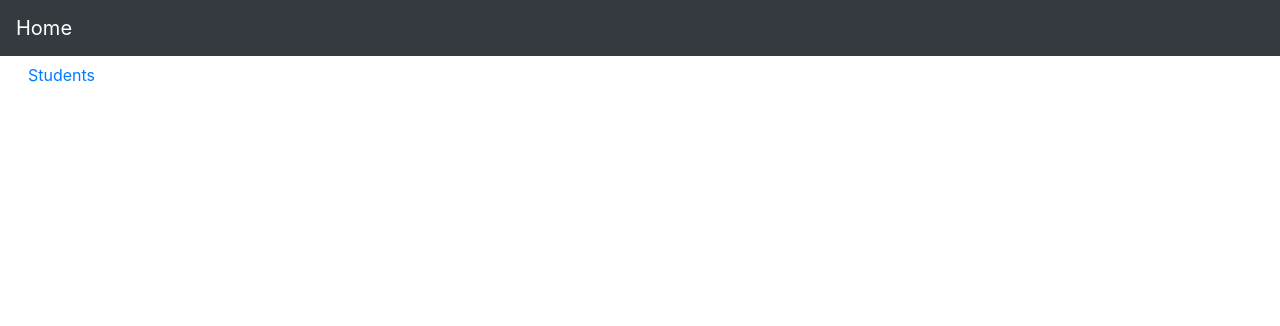
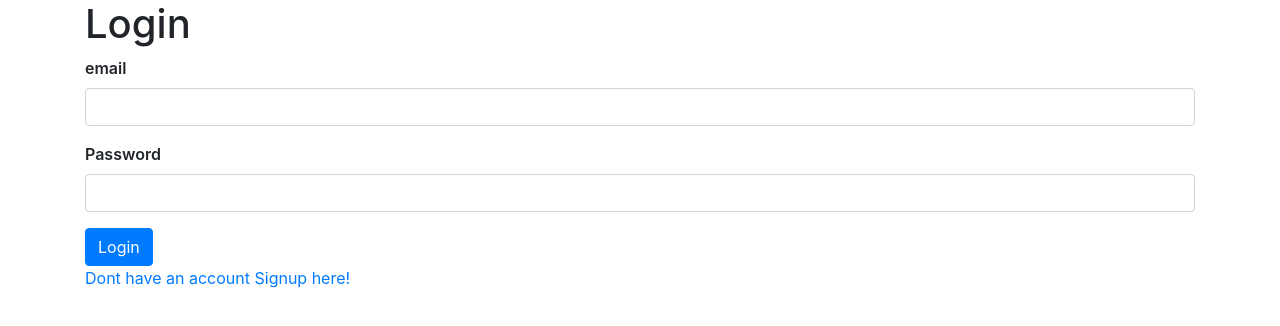
Before and after one commit to garrettcobrien/boilerADVSR-frontend, a React (Create React App) app: page / in a window 1280 px wide. Shown: the top 326 px of the page. Built offline with nearby package versions, Linux system fonts and the light colour scheme.

Commit message:
Login Functionality works prints user information on dashbaord

```diff
--- a/src/App.js
+++ b/src/App.js
@@ -4,6 +4,9 @@ import StudentEdit from './components/StudentEdit';
 import StudentList from "./components/StudentList";
 import Home from './components/Home';
 import { BrowserRouter as Router, Route, Switch } from 'react-router-dom';
+import Register from "./components/Register";
+import Dashbaord from "./components/Dashboard";
+import Login from "./components/Login";
 
 class App extends Component {
 
@@ -11,9 +14,13 @@ class App extends Component {
     return (
         <Router>
           <Switch>
-            <Route path='/' exact={true} component={Home}/>
-            <Route path='/students' exact={true} component={StudentList}/>
-            <Route path='/students/:id' component={StudentEdit}/>
+            {/* <Route path='/' exact={true} component={Home}/> */}
+            {/* <Route path='/students' exact={true} component={StudentList}/> */}
+            {/* <Route path='/students/:id' component={StudentEdit}/> */}
+            <Route path='/students/new' exact={true} component={Register} />
+            <Route path='/' exact={true} component={Login} />
+            <Route path='/students/dashboard/:id' component={Dashbaord} />
+
           </Switch>
         </Router>
     );
--- /dev/null
+++ b/src/components/Dashboard.js
@@ -0,0 +1,35 @@
+import { Component } from "react";
+
+class Dashbaord extends Component {
+    emptyItem = {
+        firstName: '',
+        lastName: '',
+        email: '',
+        password: '',
+    };
+
+    constructor(props) {
+        super(props);
+        this.state = {
+            item: this.emptyItem
+        };
+
+    }
+
+    async componentDidMount() {
+        const student = await (await fetch(`/students/dashboard/${this.props.match.params.id}`)).json();
+        this.setState({item: student});
+    }
+
+
+    render() {
+        const {item} = this.state;
+        return <div>
+            {item.firstName}
+            {'\n'}
+            {item.email}
+        </div>
+    }
+}
+
+export default Dashbaord;
--- a/src/components/Home.js
+++ b/src/components/Home.js
@@ -10,7 +10,8 @@ class Home extends Component {
             <div>
                 <AppNavbar/>
                 <Container fluid>
-                    <Button color="link"><Link to="/students">Students</Link></Button>
+                    {/* <Button color="link"><Link to="/students">Students</Link></Button> */}
+                    <Button color="link"><Link to="/students/new">Create</Link></Button>
                 </Container>
             </div>
         );
--- a/src/components/Login.js
+++ b/src/components/Login.js
@@ -25,11 +25,12 @@ class Login extends Component{
     }
 
     handleInputChange(event) {
-        event.preventDefault();
-        const target = event.target;
-        this.setState({
-          [target.name]: target.value,
-        });
+        const { target } = event;
+        const value = target.type === 'checkbox' ? target.checked : target.value;
+        const { name } = target;
+        let item = {...this.state.item};
+        item[name] = value;
+        this.setState({item});
       }
 
     async handleSubmit (e) {
@@ -64,8 +65,10 @@ class Login extends Component{
                                onChange={this.handleInputChange} autoComplete="password"/>
                     </FormGroup>
                     <FormGroup>
-                        <Button size="sm" color="primary" tag={Link} to={"/students/new/"}>Create Account</Button>
                         <Button color="primary" type="submit" tag={Link} to={"/students/dashboard/" + item.email}>Login</Button>{' '}
+                        <div>
+                            <Link to="/students/new/" >Dont have an account Signup here!</Link>
+                        </div>
                     </FormGroup>
                 </Form>
             </Container>
```
Also changed, not shown: src/components/Register.js (+7 -0 lines).
